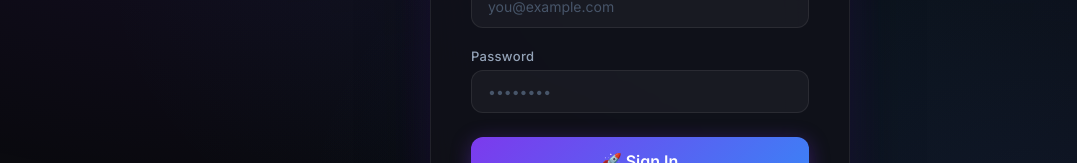
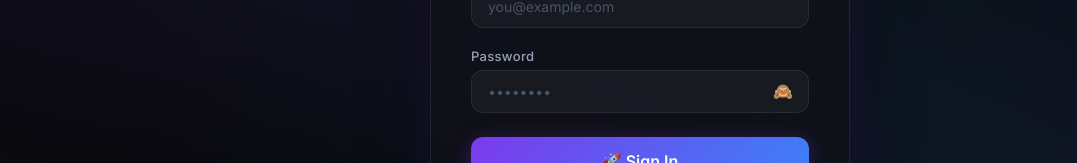
Before and after one commit to Dilsath0512/taskboard, a React (Vite) app in the folder frontend/: page /login in a window 1280 px wide. Shown: the part 423-586 px from the top of the page, without its empty margins (0-1077 px from the left). Built offline with nearby package versions, Linux system fonts and the light colour scheme; no server answers.

Commit message:
Add password show/hide eye toggle button and set default API fallback URL

```diff
--- a/frontend/src/index.css
+++ b/frontend/src/index.css
@@ -203,6 +203,35 @@ body::before {
   font-family: 'Inter', sans-serif;
   transition: all 0.2s ease;
   outline: none;
+}
+
+.password-input-wrapper {
+  position: relative;
+  display: flex;
+  align-items: center;
+}
+
+.password-input-wrapper .form-input {
+  padding-right: 48px;
+}
+
+.password-toggle-btn {
+  position: absolute;
+  right: 12px;
+  background: none;
+  border: none;
+  color: var(--text-secondary);
+  cursor: pointer;
+  font-size: 16px;
+  padding: 4px;
+  display: flex;
+  align-items: center;
+  justify-content: center;
+  transition: color 0.2s ease;
+}
+
+.password-toggle-btn:hover {
+  color: var(--text-primary);
 }
 
 .form-input:focus,
--- a/frontend/src/pages/Login.jsx
+++ b/frontend/src/pages/Login.jsx
@@ -15,6 +15,7 @@ const KanbanIcon = () => (
 export default function Login() {
   const [tab, setTab] = useState('login');
   const [formData, setFormData] = useState({ name: '', email: '', password: '' });
+  const [showPassword, setShowPassword] = useState(false);
   const [error, setError] = useState('');
   const [loading, setLoading] = useState(false);
   const { loginUser } = useAuth();
@@ -40,7 +41,10 @@ export default function Login() {
       loginUser(token, user);
       navigate(user.role === 'admin' ? '/admin' : '/board');
     } catch (err) {
-      setError(err.response?.data?.error || 'Something went wrong. Please try again.');
+      console.error('Auth error:', err);
+      const serverMsg = err.response?.data?.error;
+      const statusMsg = err.response ? `(${err.response.status}) ${serverMsg || 'Authentication failed'}` : null;
+      setError(serverMsg || statusMsg || err.message || 'Connection failed. Please check your network.');
     } finally {
       setLoading(false);
     }
@@ -105,10 +109,11 @@ export default function Login() {
 
           <div className="form-group">
             <label className="form-label">Password</label>
+            <div className="password-input-wrapper">
               <input
                 id={tab === 'login' ? 'login-password' : 'register-password'}
                 className="form-input"
-              type="password"
+                type={showPassword ? 'text' : 'password'}
                 name="password"
                 placeholder="••••••••"
                 value={formData.password}
@@ -116,6 +121,15 @@ export default function Login() {
                 required
                 minLength={6}
               />
+              <button
+                type="button"
+                className="password-toggle-btn"
+                onClick={() => setShowPassword(!showPassword)}
+                title={showPassword ? 'Hide password' : 'Show password'}
+              >
+                {showPassword ? '👁️' : '🙈'}
+              </button>
+            </div>
           </div>
 
           {error && (
--- a/frontend/src/services/api.js
+++ b/frontend/src/services/api.js
@@ -1,7 +1,7 @@
 import axios from 'axios';
 
 const API = axios.create({
-  baseURL: import.meta.env.VITE_API_URL || 'http://localhost:5000/api',
+  baseURL: import.meta.env.VITE_API_URL || 'https://taskboard-dilsath.vercel.app/api',
 });
 
 // Attach token to every request
@@ -13,11 +13,12 @@ API.interceptors.request.use((config) => {
   return config;
 });
 
-// Handle 401 globally
+// Handle 401 globally (except for auth requests)
 API.interceptors.response.use(
   (response) => response,
   (error) => {
-    if (error.response?.status === 401) {
+    const isAuthRequest = error.config?.url?.includes('/auth/login') || error.config?.url?.includes('/auth/register');
+    if (error.response?.status === 401 && !isAuthRequest) {
       localStorage.removeItem('token');
       localStorage.removeItem('user');
       window.location.href = '/login';
```
Lines whose indentation alone changed are shown as unchanged.
